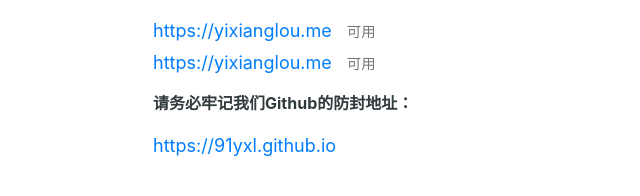
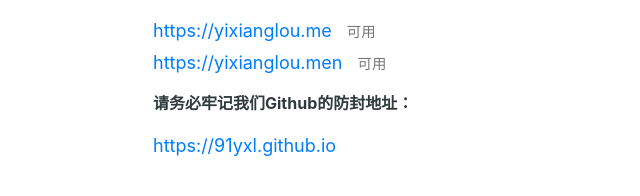
Before and after one commit to 91yxl/91yxl.github.io, a plain HTML site: page index.html in a window 1280 px wide. Shown: the part 195-391 px from the top of the page, 203-843 px from the left. Drawn offline with Linux system fonts and the light colour scheme.

Commit message:
Update index.html

```diff
--- a/index.html
+++ b/index.html
@@ -39,8 +39,8 @@
                 <small><time>可用</time></small>
             </li>
             <li>
-                <a href="https://yixianglou.me/">
-                    https://yixianglou.me
+                <a href="https://yixianglou.men/">
+                    https://yixianglou.men
                 </a>
                 <small><time>可用</time></small>
             </li>
```
